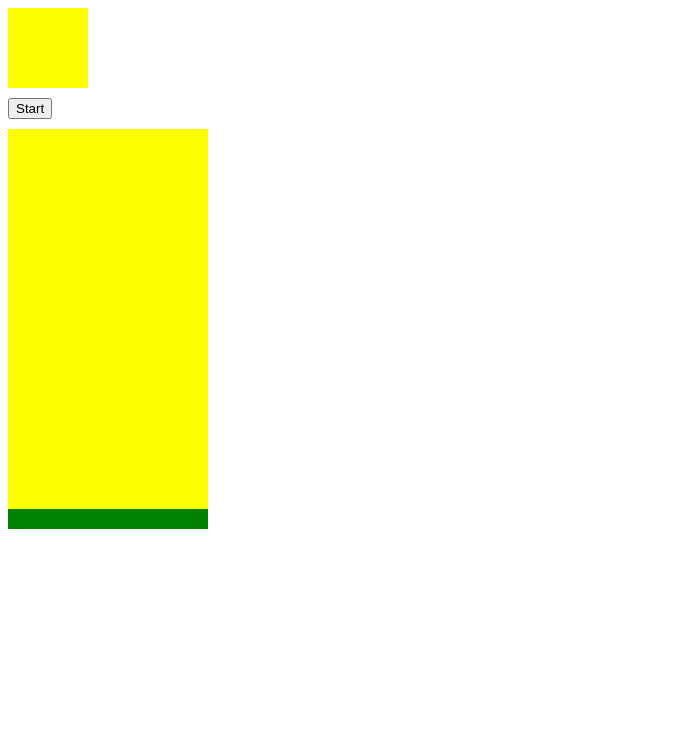
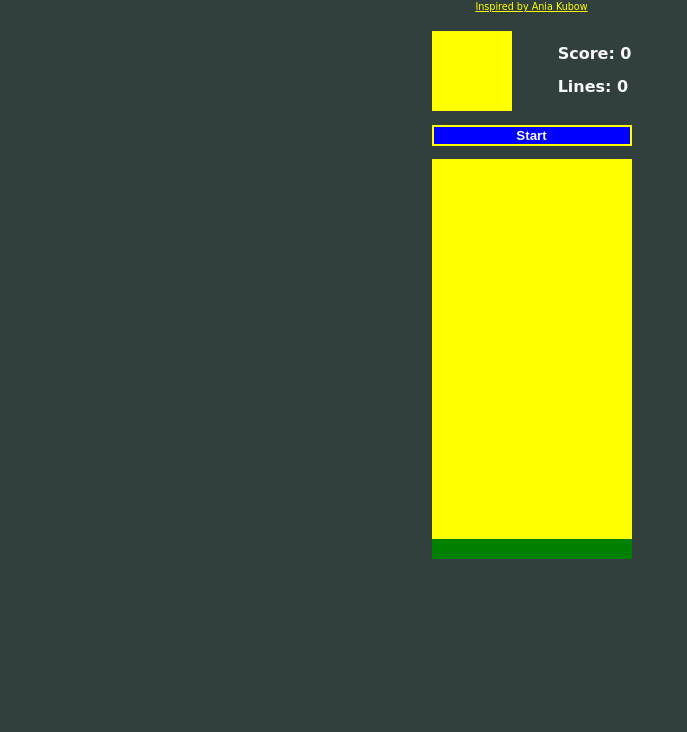
Before and after one commit to s-mehnert/tetris_game, a plain HTML site: page index.html in a window 1280 px wide. Shown: the part 68-800 px from the top of the page, without its empty margins (0-687 px from the left). Drawn offline with Linux system fonts and the light colour scheme.

Commit message:
add styling with CSS

```diff
--- a/app.js
+++ b/app.js
@@ -1,6 +1,6 @@
 document.addEventListener("DOMContentLoaded", () => {
     const startBtn = document.querySelector("button");
-    const scoreDisplay = document.querySelector(".score-display");
+    const scoreDisplay = document.querySelector(".results-display");
     const linesDisplay = document.querySelector(".lines-display");
     const grid = document.querySelector(".grid");
     const displaySquares = document.querySelectorAll(".upcoming-grid div");
@@ -178,7 +178,7 @@ document.addEventListener("DOMContentLoaded", () => {
     // Game Over
     function gameOver() {
         if (current.some(index => squares[currentPosition + index].classList.contains("block2"))) {
-            scoreDisplay.innerHTML = `GAME OVER --- Final Score: ${score}`;
+            scoreDisplay.innerHTML = `GAME OVER\nFinal Score: ${score}`;
             clearInterval(timerId);
             document.removeEventListener("keydown", control);
         }
--- a/index.html
+++ b/index.html
@@ -8,10 +8,13 @@
     <script src="app.js"></script>
 </head>
 <body>
-    <!-- <h1>Tetris</h1> -->
+    <h1>Tetris</h1>
+    <p><a href="https://www.youtube.com/watch?app=desktop&v=lhNdUVh3qCc&t=1657s" target="_blank" title="Video Tutorial">Inspired by Ania Kubow</a></p>
+    <header>
+        <article class="results-display">
             <h2 class="score-display">Score: 0</h2>
             <h2 class="lines-display">Lines: 0</h2>
-
+        </article>
         <div class="upcoming-shape">
             <div class="upcoming-grid">
                 <div></div>
@@ -32,6 +35,7 @@
                 <div></div>
             </div>
         </div>
+    </header>
 
     <button>Start</button>
 
--- a/style.css
+++ b/style.css
@@ -1,3 +1,24 @@
+html {
+    max-width: 500px;
+    margin: auto;
+}
+
+body {
+    background-color: #31403d;
+    color: ghostwhite;
+    width: 417px;
+    justify-self: center;
+    font-family: cursive;
+}
+
+header {
+    display: flex;
+    flex-direction: row-reverse;
+    justify-content: space-between;
+    width: 200px;
+
+}
+
 div {
     background-color: yellow;
     height: 20px;
@@ -6,14 +27,34 @@ div {
 
 h1 {
     font-size: 2rem;
+    width: 200px;
+    text-align: center;
+    margin-bottom: 0;
 }
 
 h2 {
     font-size: 1rem;
 }
 
+p {
+    text-align: center;
+    font-size: 0.6em;
+    width: 200px;
+    margin-bottom: 2em;
+}
+
+a {
+    color: yellow;
+}
+
 button {
-    margin: 10px 0;
+    margin-top: 1em;
+    margin-bottom: 1em;
+    width: 200px;
+    background-color: blue;
+    color: ghostwhite;
+    font-weight: bold;
+    border: 2px yellow solid;
 }
 
 .grid {
@@ -25,6 +66,7 @@ button {
 }
 
 .upcoming-grid {
+    background-color: blue;
     height: 80px;
     width: 80px;
     display: flex;
```
Lines whose indentation alone changed are shown as unchanged.
